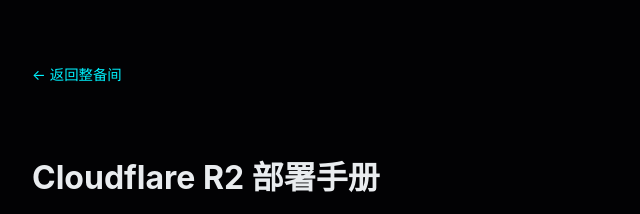
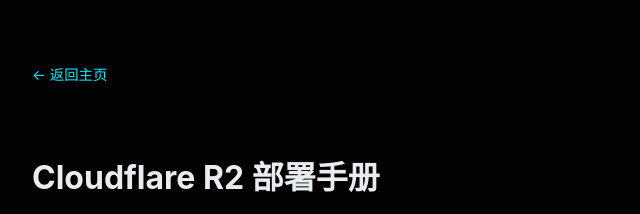
Before and after one commit to zcfree0818/my-website, a plain HTML site: page posts/r2-deploy.html in a window 1280 px wide. Shown: the top 214 px of the page, 208-848 px from the left. Drawn offline with Linux system fonts and the light colour scheme.

Commit message:
Update r2-deploy.html

```diff
--- a/posts/r2-deploy.html
+++ b/posts/r2-deploy.html
@@ -37,7 +37,7 @@
 <body>
 
 <div class="container">
-    <a href="/" class="back-link">← 返回整备间</a>
+    <a href="/" class="back-link">← 返回主页</a>
 
     <h1>Cloudflare R2 部署手册</h1>
     <div class="meta">发布日期: 2026.04.11 | 标签: 云端存储, 后端技术</div>
```
